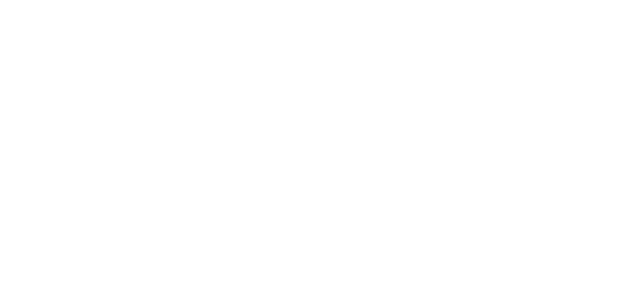
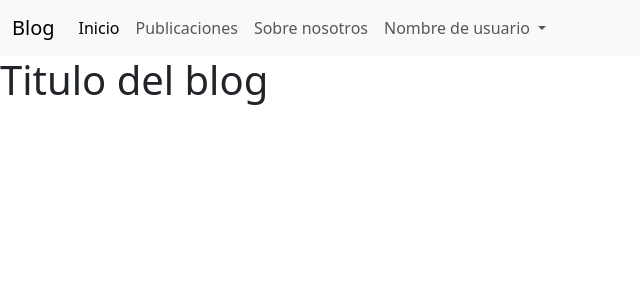
Before and after one commit to L-byte-dev/DESAFIO-10, a Django app: page /index/ in a window 1280 px wide. Before the commit the part shown is empty. Shown: the top 300 px of the page, without its empty margins (0-640 px from the left). Run offline with Django 4.2, Linux system fonts and the light colour scheme.

Commit message:
Creando un template base

```diff
--- /dev/null
+++ b/d10_g13/templates/base.html
@@ -0,0 +1,46 @@
+<!DOCTYPE html>
+<html lang="en">
+<head>
+    <meta charset="UTF-8">
+    <meta name="viewport" content="width=device-width, initial-scale=1.0">
+    <link href="https://cdn.jsdelivr.net/npm/bootstrap@5.3.0/dist/css/bootstrap.min.css" rel="stylesheet" integrity="sha384-9ndCyUaIbzAi2FUVXJi0CjmCapSmO7SnpJef0486qhLnuZ2cdeRhO02iuK6FUUVM" crossorigin="anonymous">
+    <title>Inicio</title>
+</head>
+<body>
+    <nav class="navbar navbar-expand-lg bg-body-tertiary">
+        <div class="container-fluid">
+          <a class="navbar-brand" href="#">Blog</a>
+          <button class="navbar-toggler" type="button" data-bs-toggle="collapse" data-bs-target="#navbarNavDropdown" aria-controls="navbarNavDropdown" aria-expanded="false" aria-label="Toggle navigation">
+            <span class="navbar-toggler-icon"></span>
+          </button>
+          <div class="collapse navbar-collapse" id="navbarNavDropdown">
+            <ul class="navbar-nav">
+              <li class="nav-item">
+                <a class="nav-link active" aria-current="page" href="#">Inicio</a>
+              </li>
+              <li class="nav-item">
+                <a class="nav-link" href="#">Publicaciones</a>
+              </li>
+              <li class="nav-item">
+                <a class="nav-link" href="#">Sobre nosotros</a>
+              </li>
+              <li class="nav-item dropdown">
+                <a class="nav-link dropdown-toggle" href="#" role="button" data-bs-toggle="dropdown" aria-expanded="false">
+                  Nombre de usuario
+                </a>
+                <ul class="dropdown-menu">
+                  <li><a class="dropdown-item" href="#">Action</a></li>
+                  <li><a class="dropdown-item" href="#">Another action</a></li>
+                  <li><a class="dropdown-item" href="#">Cerrar sesion</a></li>
+                </ul>
+              </li>
+            </ul>
+          </div>
+        </div>
+      </nav>
+    {% block contenido %}
+
+    {% endblock contenido %}
+    <script src="https://cdn.jsdelivr.net/npm/bootstrap@5.3.0/dist/js/bootstrap.bundle.min.js" integrity="sha384-geWF76RCwLtnZ8qwWowPQNguL3RmwHVBC9FhGdlKrxdiJJigb/j/68SIy3Te4Bkz" crossorigin="anonymous"></script>
+</body>
+</html>
--- a/d10_g13/templates/index.html
+++ b/d10_g13/templates/index.html
@@ -1,11 +1,6 @@
-<!DOCTYPE html>
-<html lang="en">
-<head>
-    <meta charset="UTF-8">
-    <meta name="viewport" content="width=device-width, initial-scale=1.0">
-    <title>Inicio</title>
-</head>
-<body>
+{% extends 'base.html' %}
 
-</body>
-</html>
+
+{% block contenido %}
+<h1>Titulo del blog</h1>
+{% endblock contenido %}
```
